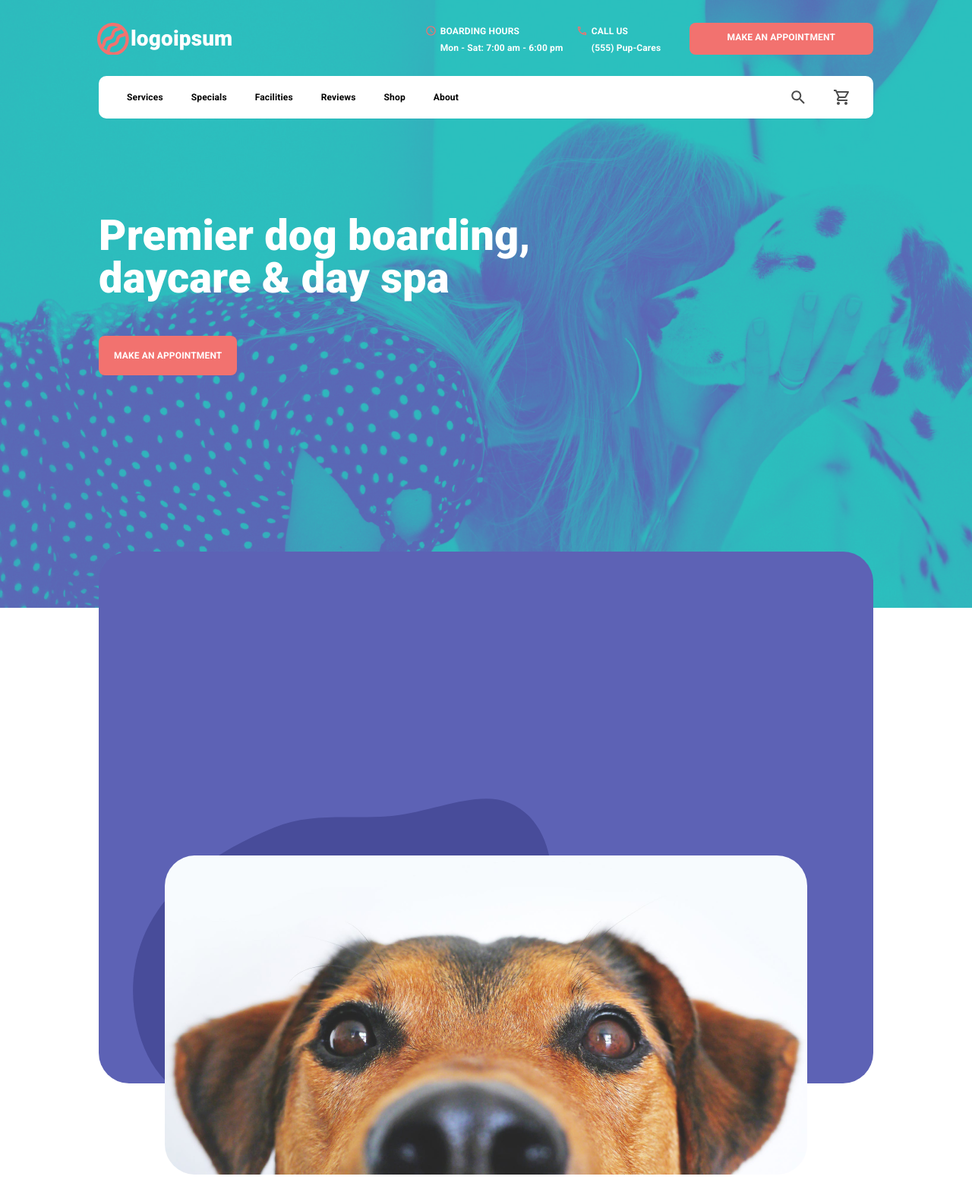
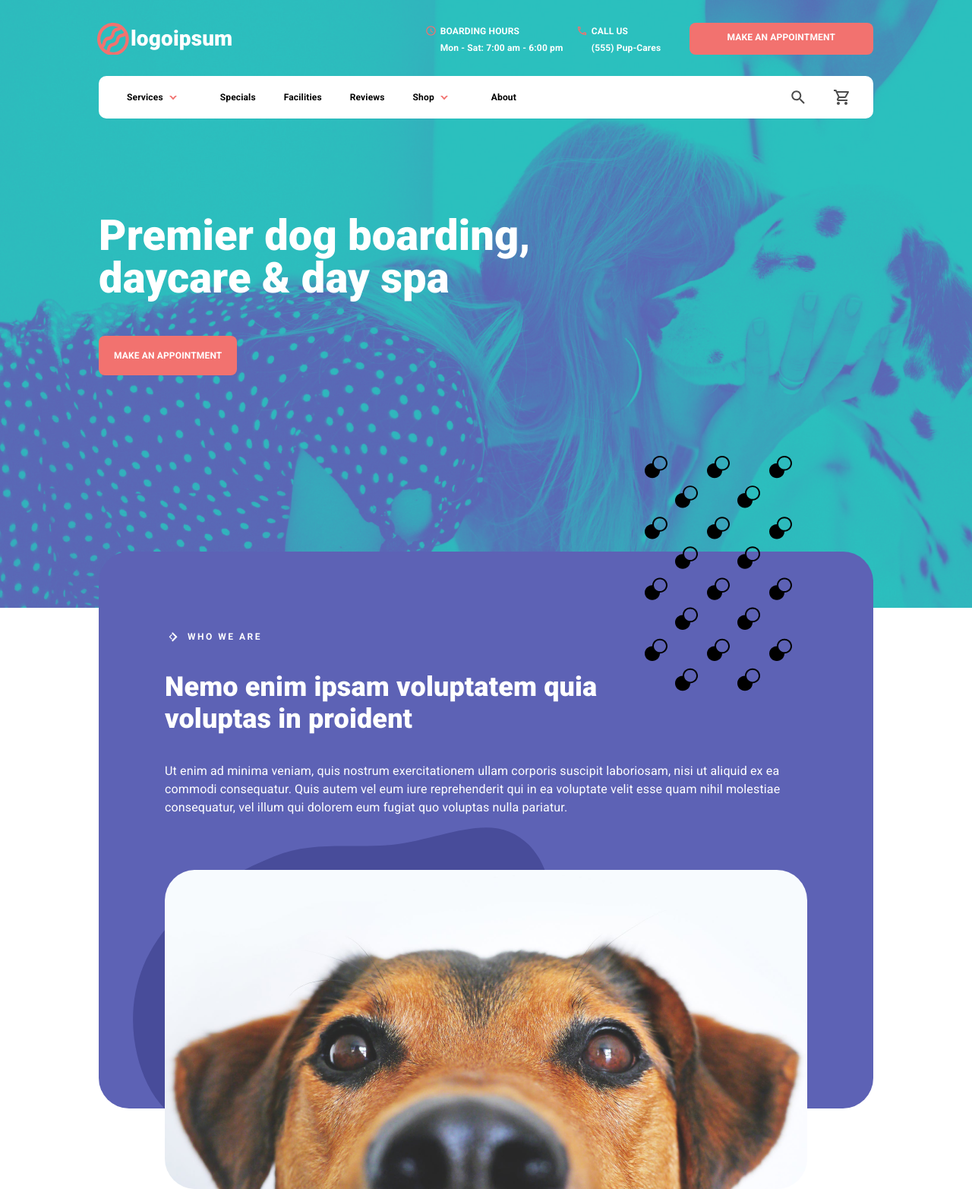
Before and after one commit to seregapavlov/Lesson_11, a plain HTML site: page index.html in a window 1280 px wide. Shown: the whole page at 76% size. Drawn offline with Linux system fonts and the light colour scheme.

Commit message:
Add files via upload

```diff
--- a/css/style.css
+++ b/css/style.css
@@ -126,9 +126,25 @@
 
 }
 .header-menu__items {
+
     margin-left: 37px;
 
 
+
+}
+.header-menu__items:hover{
+    border-bottom: black;
+}
+.header-menu__items-menu{
+    padding-right: 20px;
+}
+.header-menu__items-menu::after{
+    content: "";
+    display: inline-block;
+    width: 10px;
+    height: 6px;
+    background: url("../img/header_icons/expand_more.svg") 0 -2px / cover no-repeat;
+    margin-left: 8px;
 }
 .header-menu__icons {
     margin-left: 22px;
@@ -136,9 +152,14 @@
 
 .title {
     max-height: 800px;
-    background:url("../img/header_icons/BG\ Image.png") 0 0 / cover no-repeat  ;
+    background:url("../img/header_icons/BG\ Image.png") 0 0px / cover no-repeat  ;
 
-
+}
+.title-content_decor{
+    position: absolute;
+    z-index: 5;
+    right: 230px;
+    top: 600px;
 }
 .__CONTEINER {
     max-width: 1020px;
@@ -176,17 +197,62 @@
 .Who-we-are{
     position: relative;
     width: 100%;
-    height: 700px;
+    min-height: 733px;
     background-color: #5D62B5;
     border-radius: 40px;
     z-index: 1;
+
+
+}
+.Who-we-are__content {
+    max-width: 846px;
+    margin: 0 auto;
+    color: #fff;
+    position: relative;
+    top: 100px;
+
+}
+.Who-we-are__logo {
+   padding-left: 30px;
+
+}
+.Who-we-are__logo-logo {
+    font-weight: 700;
+    font-size: 12px;
+    line-height: 24px;
+    text-transform: uppercase;
+    letter-spacing: 2.5px;
+
+}
+.Who-we-are__logo-logo::before{
+    content: "";
+    width: 25px;
+    height: 25px;
+    display: inline-block;
+    position: absolute;
+    background: url("../img/overlinemark.svg") 0 0px / cover no-repeat;
+    margin: 0 0 0 -30px;
+
+}
+.Who-we-are_tatle {
+    font-weight: 900;
+    font-size: 36px;
+    line-height: 42px;
+    margin-top: 33px;
+}
+.Who-we-are_text {
+   font-weight: 400;
+   font-size: 16px;
+   line-height: 24px;
+   letter-spacing: 0.15px;
+   margin-top: 36px;
 }
 
 
 
 .Who-we-are__dog{
     position: relative;
-    top: 400px;
+    top: 170px;
     left: 87px;
     width: 846px;
     height: 420px;
@@ -208,7 +274,7 @@
     background: url("../img/klayksa.svg") 0 0 / cover no-repeat;
     position: absolute;
     z-index: 2;
-    top: 325px;
+    top: 363px;
     left:45px;
 
 }
--- a/index.html
+++ b/index.html
@@ -34,11 +34,13 @@
                         </div>
                         <nav class="header-menu">
                             <ul class="header-menu__list">
-                                <li class="header-menu__items"> <a href=""> Services</a></li>
+                                <li class="header-menu__items  "> <a class="header-menu__items-menu" href="">
+                                        Services</a></li>
                                 <li class="header-menu__items"> <a href=""> Specials</a></li>
                                 <li class="header-menu__items"> <a href=""> Facilities</a></li>
                                 <li class="header-menu__items"> <a href=""> Reviews</a></li>
-                                <li class="header-menu__items"> <a href=""> Shop</a></li>
+                                <li class="header-menu__items "> <a class="header-menu__items-menu" href=""> Shop</a>
+                                </li>
                                 <li class="header-menu__items"> <a href=""> About</a></li>
                             </ul>
                             <div class="header-menu__icons">
@@ -53,8 +55,22 @@
                     <div class="title-content">
                         <h1 class="tatle-content__titel">Premier dog boarding, <br> daycare & day spa</h1>
                         <div class="tatle-content__button">Make an Appointment</div>
+                        <img class="title-content_decor" src="img/StylizeCircles.svg" alt="#">
                     </div>
+
                     <div class="Who-we-are">
+                        <div class="Who-we-are__content">
+                            <div class="Who-we-are__logo">
+                                <p class="Who-we-are__logo-logo"> Who we are</p>
+                            </div>
+                            <h2 class="Who-we-are_tatle">Nemo enim ipsam voluptatem quia <br> voluptas in proident</h2>
+                            <p class="Who-we-are_text">Ut enim ad minima veniam, quis nostrum exercitationem ullam
+                                corporis suscipit laboriosam, nisi ut aliquid ex ea commodi consequatur. Quis autem vel
+                                eum iure reprehenderit qui in ea voluptate velit esse quam nihil molestiae consequatur,
+                                vel illum qui dolorem eum fugiat quo voluptas nulla pariatur.</p>
+                        </div>
+
+
                         <div class="Who-we-are__dog">
                             <img src="img/dog.png" alt=" foto-dog">
                         </div>
```
Also changed, not shown: img/StylizeCircles.svg (added), img/overlinemark.svg (added).
